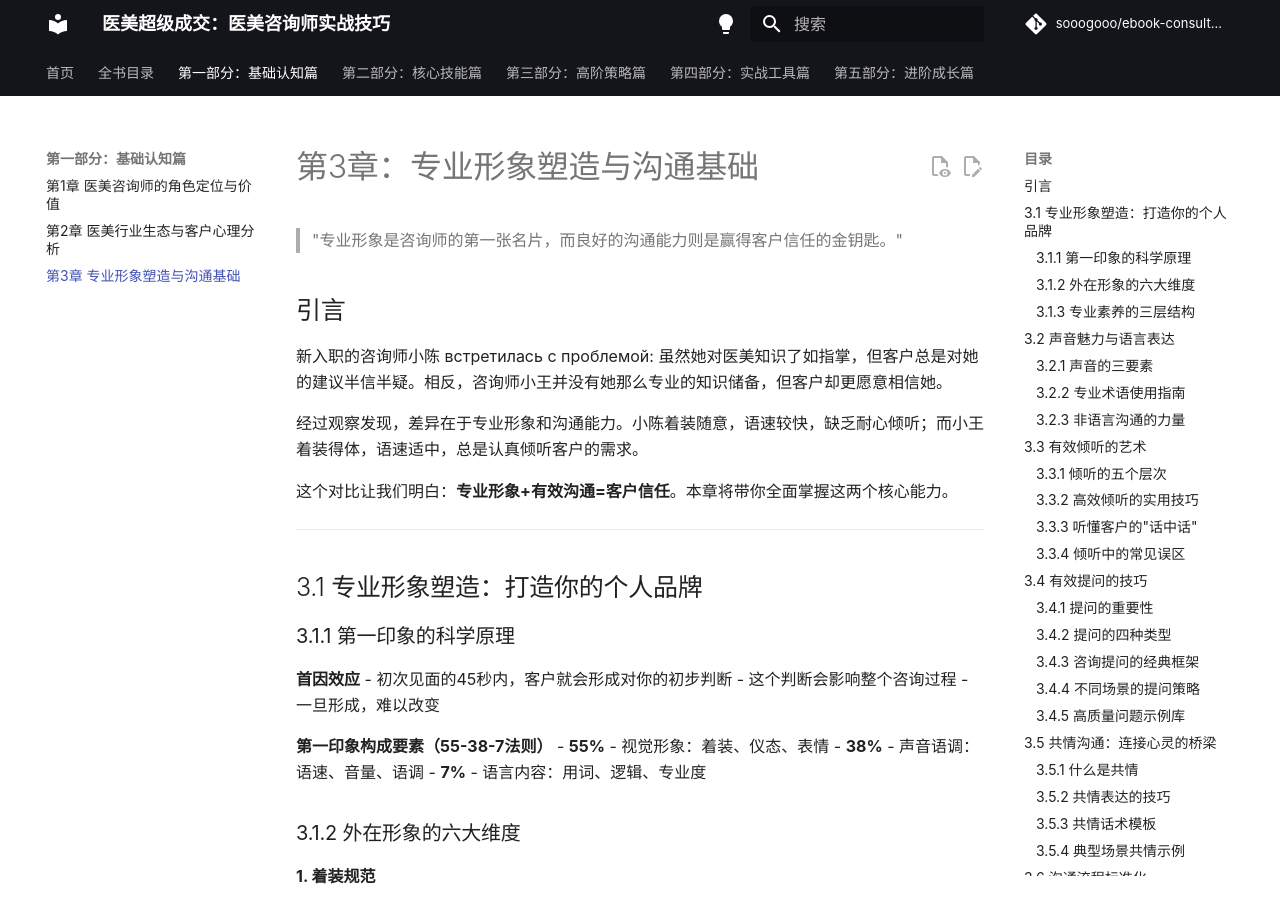
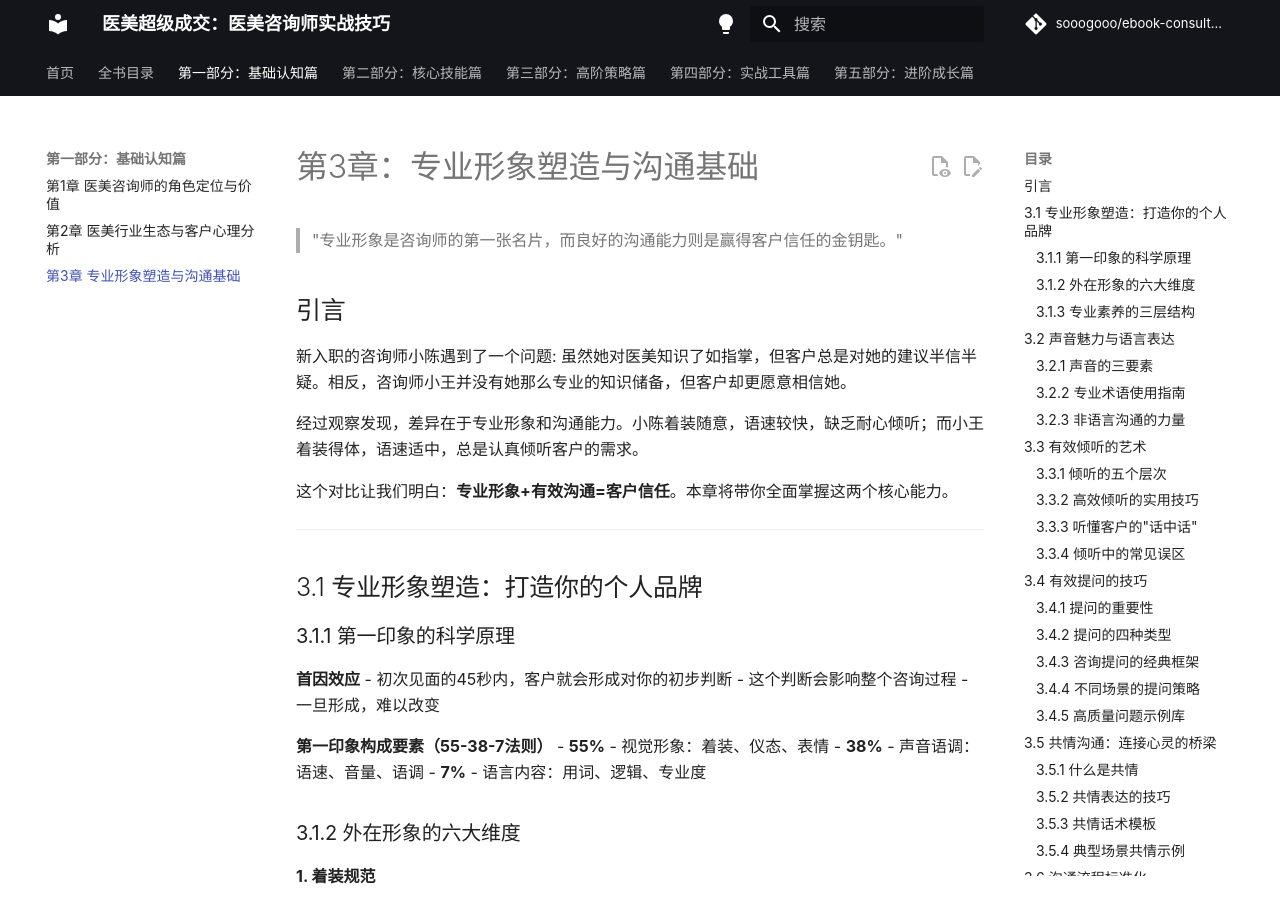
Before and after one commit to sooogooo/ebook-consultant-skill, an MkDocs documentation site: the page built from docs/03-professional-image.md, in a window 1280 px wide and 900 px high. Built offline with MkDocs 1.6.1 and Material for MkDocs 9.7.7, drawn with Linux system fonts in a browser that asks for light colours; some web fonts are replaced; comment, search, counter and statistics services are not loaded; part of the change alters nothing that is shown.

Commit message:
Fix: Remove Russian characters from Chapter 3
- Fix typo in Chapter 3 introduction (Russian to Chinese)
- Content quality check completed

🤖 Generated with Claude Code

```diff
--- a/docs/03-professional-image.md
+++ b/docs/03-professional-image.md
@@ -4,7 +4,7 @@
 
 ## 引言
 
-新入职的咨询师小陈 встретилась с проблемой: 虽然她对医美知识了如指掌，但客户总是对她的建议半信半疑。相反，咨询师小王并没有她那么专业的知识储备，但客户却更愿意相信她。
+新入职的咨询师小陈遇到了一个问题: 虽然她对医美知识了如指掌，但客户总是对她的建议半信半疑。相反，咨询师小王并没有她那么专业的知识储备，但客户却更愿意相信她。
 
 经过观察发现，差异在于专业形象和沟通能力。小陈着装随意，语速较快，缺乏耐心倾听；而小王着装得体，语速适中，总是认真倾听客户的需求。
 
```
